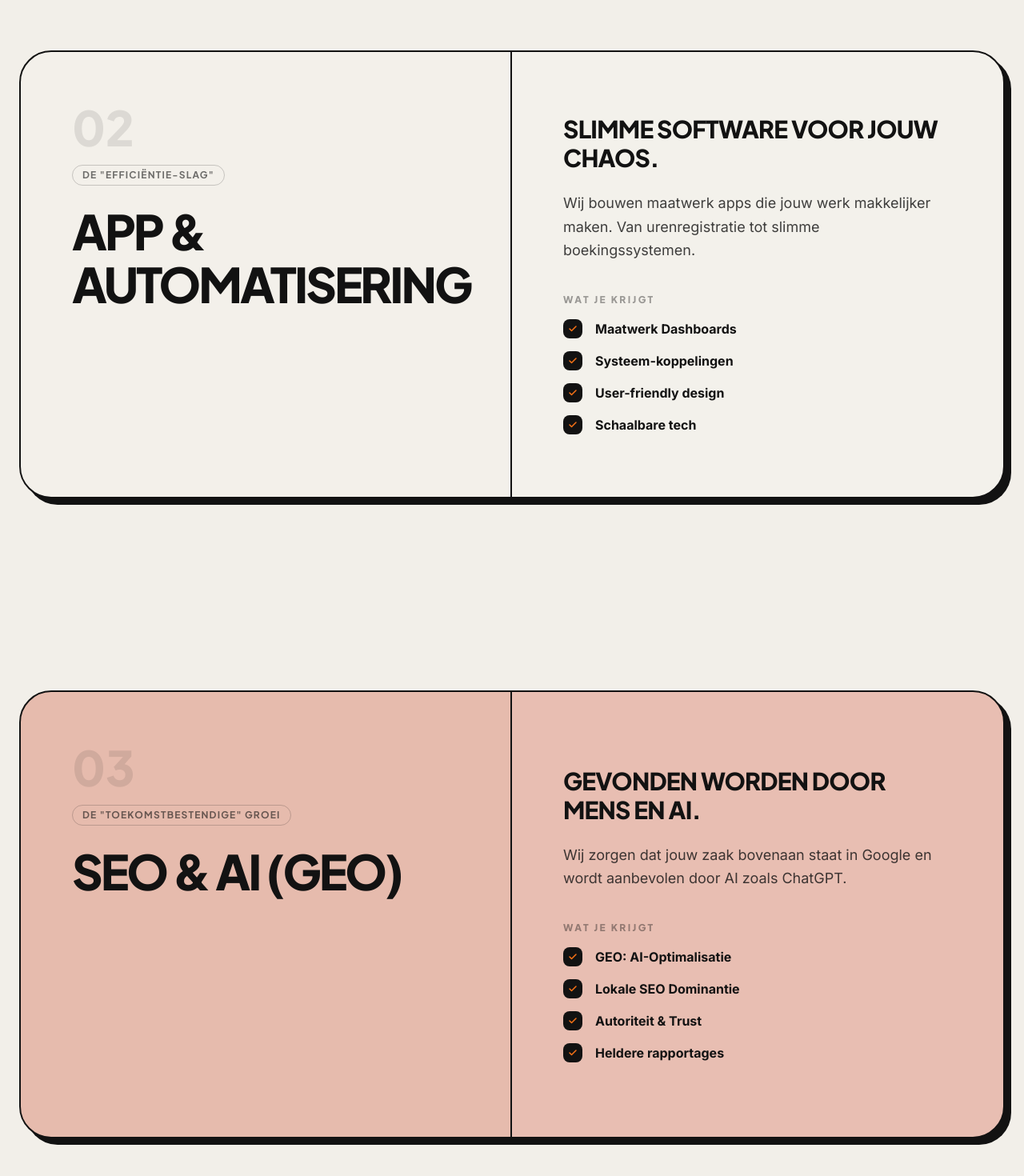
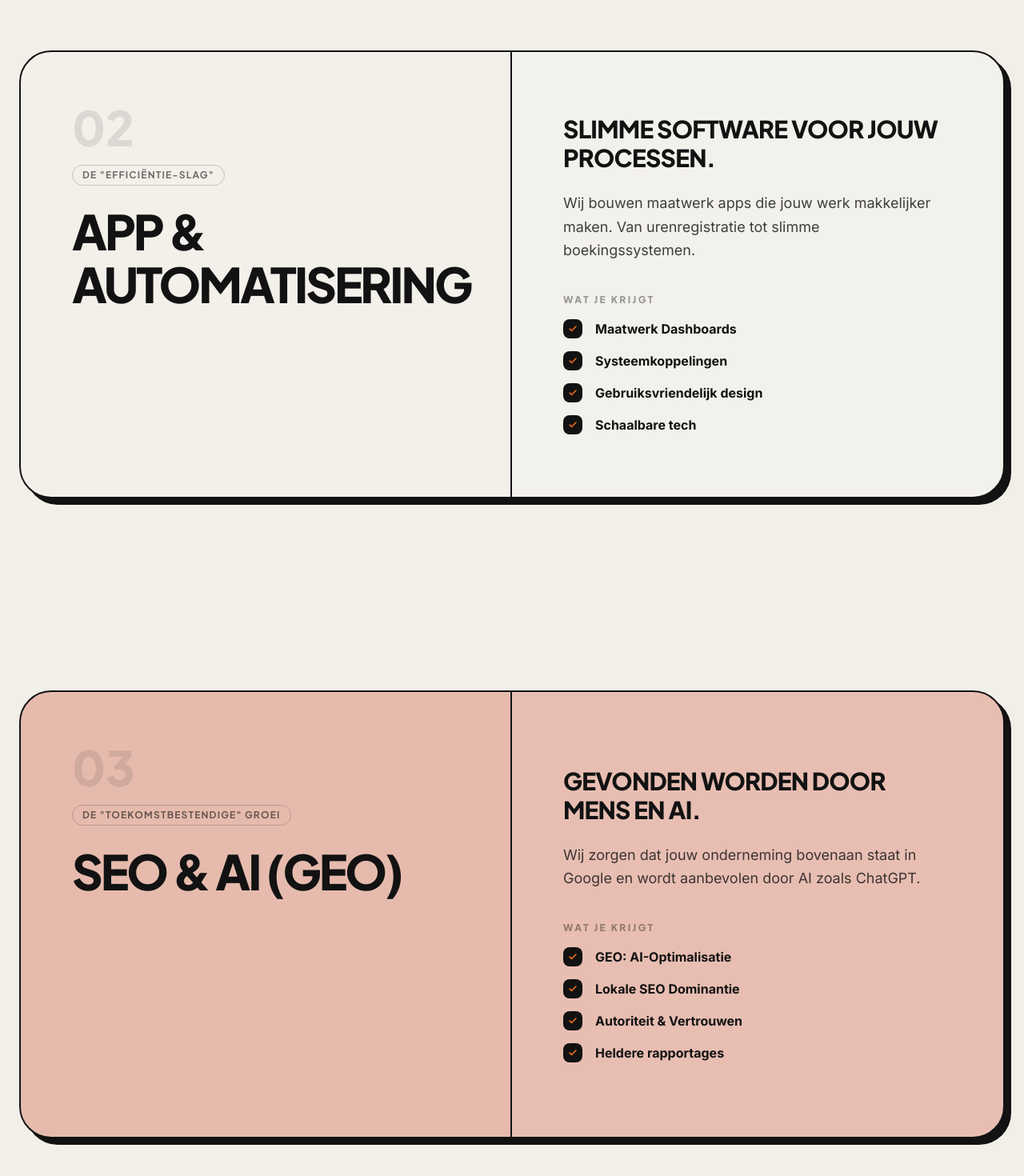
Before and after one commit to madebyformastudios/forma-v2, a Next.js app: page / in a window 1280 px wide. Shown: the part 2020-3490 px from the top of the page at 80% size. Built offline with nearby package versions, Linux system fonts and the light colour scheme.

Commit message:
fix: revert overly formal grammar to a professional no-nonsense je/jouw tone

```diff
--- a/components/sections/Contact.tsx
+++ b/components/sections/Contact.tsx
@@ -26,7 +26,7 @@ export default function Contact() {
   const handleSubmit = (e: React.FormEvent) => {
     e.preventDefault();
     console.log('Form submitted:', { ...formState, selectedServices });
-    alert('Bedankt! We nemen binnen 24 uur contact met je op om die koffie te plannen.');
+    alert('Bedankt! We nemen binnen 24 uur contact met je op om een kennismaking in te plannen.');
   };
 
   return (
@@ -48,7 +48,7 @@ export default function Contact() {
                 KLAAR OM DE <br /> <span className="text-accent italic">STANDAARD</span> TE ZETTEN?
               </h2>
               <p className="text-lg md:text-xl text-ink/60 font-body leading-relaxed">
-                Een digitale fundering leg je niet zomaar. Het is de start van iets groters. Laten we samen bouwen aan een platform dat echt voor je werkt.
+                Een digitale fundering bouw je niet zomaar. Het is de start van iets groters. Laten we samen werken aan een platform dat écht voor jouw onderneming werkt.
               </p>
             </div>
 
@@ -117,7 +117,7 @@ export default function Contact() {
                   <input
                     type="text"
                     required
-                    placeholder="Hoe heet je?"
+                    placeholder="Wat is jouw naam?"
                     className="w-full bg-transparent border-b-2 border-ink pb-2 text-lg md:text-xl font-sans font-bold placeholder:text-ink/20 focus:outline-none focus:border-accent transition-colors"
                     value={formState.name}
                     onChange={(e) => setFormState({...formState, name: e.target.value})}
@@ -129,7 +129,7 @@ export default function Contact() {
                   <input
                     type="email"
                     required
-                    placeholder="Wat is je e-mail?"
+                    placeholder="Wat is jouw e-mailadres?"
                     className="w-full bg-transparent border-b-2 border-ink pb-2 text-lg md:text-xl font-sans font-bold placeholder:text-ink/20 focus:outline-none focus:border-accent transition-colors"
                     value={formState.email}
                     onChange={(e) => setFormState({...formState, email: e.target.value})}
@@ -141,7 +141,7 @@ export default function Contact() {
                   <textarea
                     required
                     rows={2}
-                    placeholder="Vertel ons over je ambities..."
+                    placeholder="Vertel ons over jouw ambities..."
                     className="w-full bg-transparent border-b-2 border-ink pb-2 text-lg md:text-xl font-sans font-bold placeholder:text-ink/20 focus:outline-none focus:border-accent transition-colors resize-none"
                     value={formState.message}
                     onChange={(e) => setFormState({...formState, message: e.target.value})}
@@ -149,7 +149,7 @@ export default function Contact() {
                 </div>
 
                 <Button className="w-full py-5 md:py-6 text-base md:text-lg shadow-[6px_6px_0px_0px_#121212] hover:shadow-[3px_3px_0px_0px_#121212] active:shadow-none">
-                  VERSTUUR JE AANVRAAG
+                  VERSTUUR JOUW AANVRAAG
                 </Button>
               </form>
             </div>
--- a/components/sections/FAQ.tsx
+++ b/components/sections/FAQ.tsx
@@ -7,15 +7,15 @@ import { Plus } from 'lucide-react';
 const faqs = [
   {
     question: "Wat kost dat nou, zo'n FORMA-site?",
-    answer: "Ik hou van duidelijke taal. Voor de bouw van een professionele website (Web building) werk ik met vaste prijzen die passen bij de startende of lokale ondernemer. De meeste projecten vallen tussen de €750 en €1.950. Hiervoor krijg je een razendsnelle, moderne site die ook op mobiel perfect werkt. Zo weet je vooraf precies waar je aan toe bent."
+    answer: "Ik hou van duidelijke taal. Voor de bouw van een professionele website werk ik met vaste prijzen die passen bij de startende of lokale ondernemer. De meeste projecten vallen tussen de €750 en €1.950. Hiervoor krijg je een razendsnelle, moderne site die ook op mobiel perfect werkt. Zo weet je vooraf precies waar je aan toe bent."
   },
   {
     question: "Hoe zit het met ingewikkelde functies of apps?",
-    answer: "Zoek je meer dan alleen een website? Denk aan een eigen klantenportaal, een offertesysteem of een maatwerk app voor je personeel? Dat noemen we Maatwerk. Omdat dit per bedrijf enorm verschilt, gaat dit altijd op aanvraag. We bespreken je wensen en ik maak een offerte op maat die precies aansluit bij jouw proces."
+    answer: "Zoek je meer dan alleen een website? Denk aan een eigen klantenportaal, een offertesysteem of een maatwerk app voor jouw personeel? Dat noemen we Maatwerk. Omdat dit per bedrijf enorm verschilt, gaat dit altijd op aanvraag. We bespreken jouw wensen en ik maak een offerte op maat die precies aansluit bij jouw processen."
   },
   {
     question: "Kan ik het niet gewoon zelf doen met Wix of Squarespace?",
-    answer: "Zeker weten, dat kan. Maar als je een vakman bent, ga je ook niet zelf je boekhoudsoftware programmeren, toch? Het verschil zit 'm in de snelheid en de uitstraling. Een DHZ-site oogt vaak net niet professioneel en is vaak traag. Mijn sites zijn gebouwd met Next.js; dat vindt Google heerlijk en zorgt ervoor dat jij er direct \"duurder\" uitziet dan de concurrent."
+    answer: "Zeker weten, dat kan. Maar als je een vakman bent, ga je ook niet zelf jouw boekhoudsoftware programmeren, toch? Het verschil zit 'm in de snelheid en de uitstraling. Een DHZ-site oogt vaak net niet professioneel en is vaak traag. Mijn sites zijn gebouwd met Next.js; dat vindt Google heerlijk en zorgt ervoor dat jij er direct \"duurder\" uitziet dan de concurrent."
   },
   {
     question: "Hoe snel staat mijn nieuwe site online?",
@@ -23,7 +23,7 @@ const faqs = [
   },
   {
     question: "Heb ik er na de oplevering nog omkijken naar?",
-    answer: "Alleen als je dat zelf wilt. Ik bied service-abonnementen aan waarbij ik de techniek, hosting en kleine updates regel. Zo kun jij doen waar je goed in bent (ondernemen) en zorg ik dat je digitale voordeur er strak bij blijft staan. Je zit nergens aan vast, maar het gemak is groot."
+    answer: "Alleen als je dat zelf wilt. Ik bied service-abonnementen aan waarbij ik de techniek, hosting en kleine updates regel. Zo kun jij doen waar je goed in bent (ondernemen) en zorg ik dat jouw digitale voordeur er strak bij blijft staan. Je zit nergens aan vast, maar het gemak is groot."
   },
   {
     question: "Wat als mijn bedrijf over twee jaar veel groter is?",
--- a/components/sections/Process.tsx
+++ b/components/sections/Process.tsx
@@ -9,7 +9,7 @@ const steps = [
   {
     id: "01",
     title: "Strategie",
-    description: "Koffie & Koers. We duiken in jouw business en bepalen de route die resultaat oplevert.",
+    description: "Koffie & Koers. We duiken in jouw onderneming en bepalen de route die resultaat oplevert.",
     mainIcon: <Coffee size={80} />,
     rotation: 0
   },
--- a/components/sections/Services.tsx
+++ b/components/sections/Services.tsx
@@ -9,7 +9,7 @@ const services = [
     id: "01",
     label: "De \"Binnenkomer\"",
     title: "Webdesign & Branding",
-    headline: "Websites die voor je werken, niet andersom.",
+    headline: "Websites die voor jou werken, niet andersom.",
     description: "Wij bouwen unieke, razendsnelle digitale visitekaartjes die direct vertrouwen uitstralen en klanten opleveren.",
     benefits: [
       "Uniek UI/UX Design",
@@ -23,12 +23,12 @@ const services = [
     id: "02",
     label: "De \"Efficiëntie-slag\"",
     title: "App & Automatisering",
-    headline: "Slimme software voor jouw chaos.",
+    headline: "Slimme software voor jouw processen.",
     description: "Wij bouwen maatwerk apps die jouw werk makkelijker maken. Van urenregistratie tot slimme boekingssystemen.",
     benefits: [
       "Maatwerk Dashboards",
-      "Systeem-koppelingen",
-      "User-friendly design",
+      "Systeemkoppelingen",
+      "Gebruiksvriendelijk design",
       "Schaalbare tech"
     ],
     color: "#F2EFE9" // Sand
@@ -38,11 +38,11 @@ const services = [
     label: "De \"Toekomstbestendige\" Groei",
     title: "SEO & AI (GEO)",
     headline: "Gevonden worden door mens en AI.",
-    description: "Wij zorgen dat jouw zaak bovenaan staat in Google en wordt aanbevolen door AI zoals ChatGPT.",
+    description: "Wij zorgen dat jouw onderneming bovenaan staat in Google en wordt aanbevolen door AI zoals ChatGPT.",
     benefits: [
       "GEO: AI-Optimalisatie",
       "Lokale SEO Dominantie",
-      "Autoriteit & Trust",
+      "Autoriteit & Vertrouwen",
       "Heldere rapportages"
     ],
     color: "#E5B7A9" // Clay
```
Also changed, not shown: app/privacy/page.tsx (+5 -5 lines).
